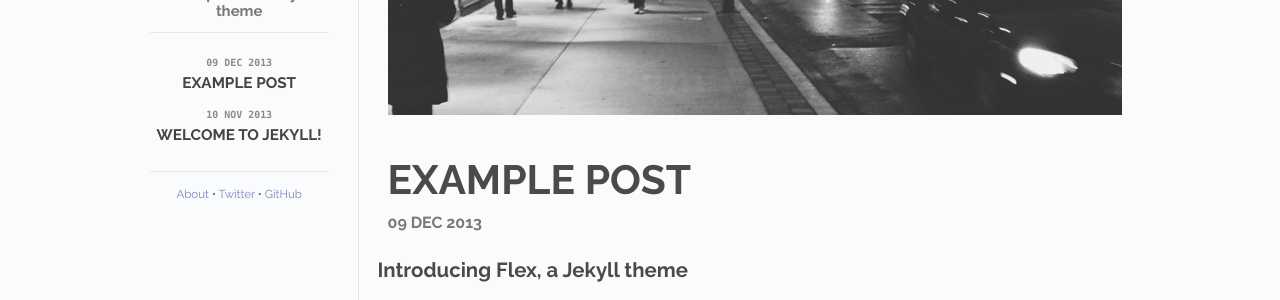
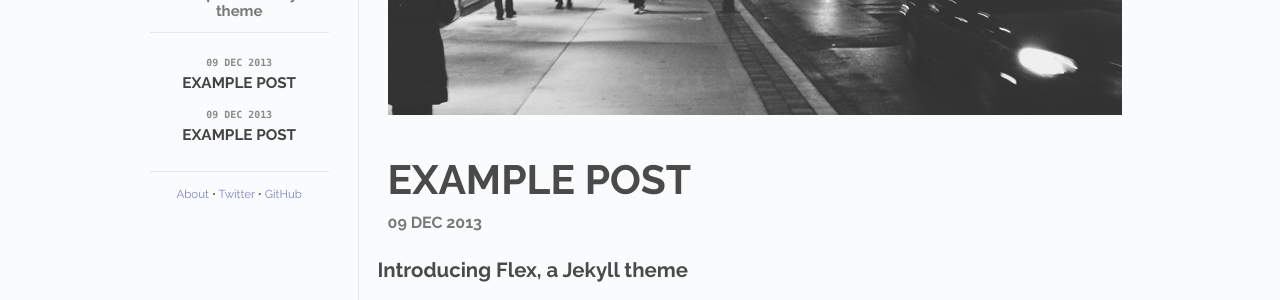
Before and after one commit to ratioome/ratioome.github.io, a Jekyll site: the page built from index.html, in a window 1280 px wide. Shown: the part 205-505 px from the top of the page. Built offline with Jekyll 4.4.1, drawn with Linux system fonts in a browser that asks for light colours; Markdown is read by kramdown in place of the engine named in the settings.

Commit message:
posttest

```diff
--- a/_posts/2013-11-10-welcome-to-jekyll.md
+++ b/_posts/2013-11-10-welcome-to-jekyll.md
@@ -1,7 +1,9 @@
 ---
-title:  "Welcome to Jekyll!"
-date:   2013-11-10 10:18:00
-description: Thriller Comedy Horror
+layout: post
+title: Example post
+cover: cover.jpg
+date:   2013-12-09 12:00:00
+categories: posts
 ---
 
 You'll find this post in your `_posts` directory - edit this post and re-build (or run with the `-w` switch) to see your changes!
```
